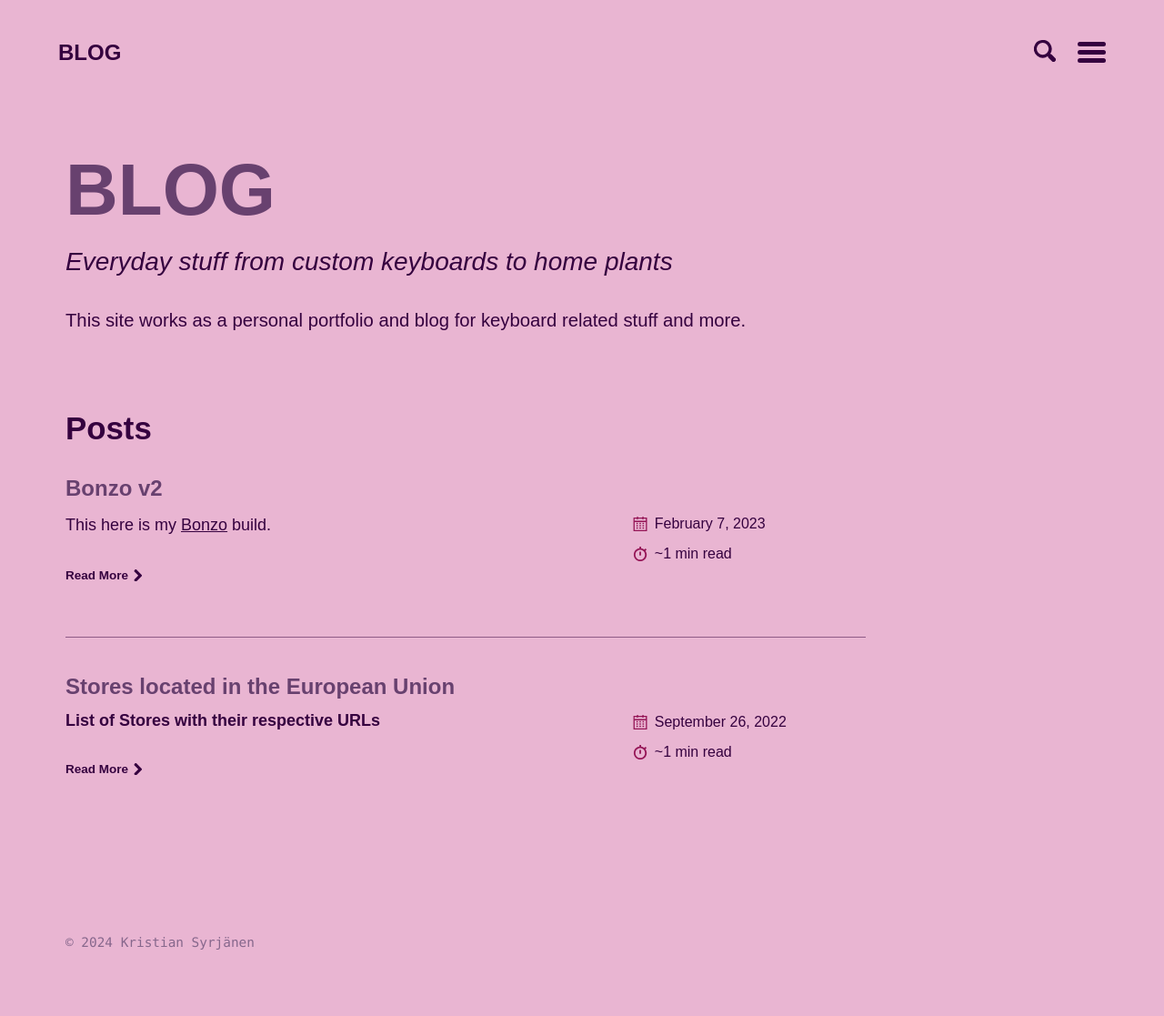
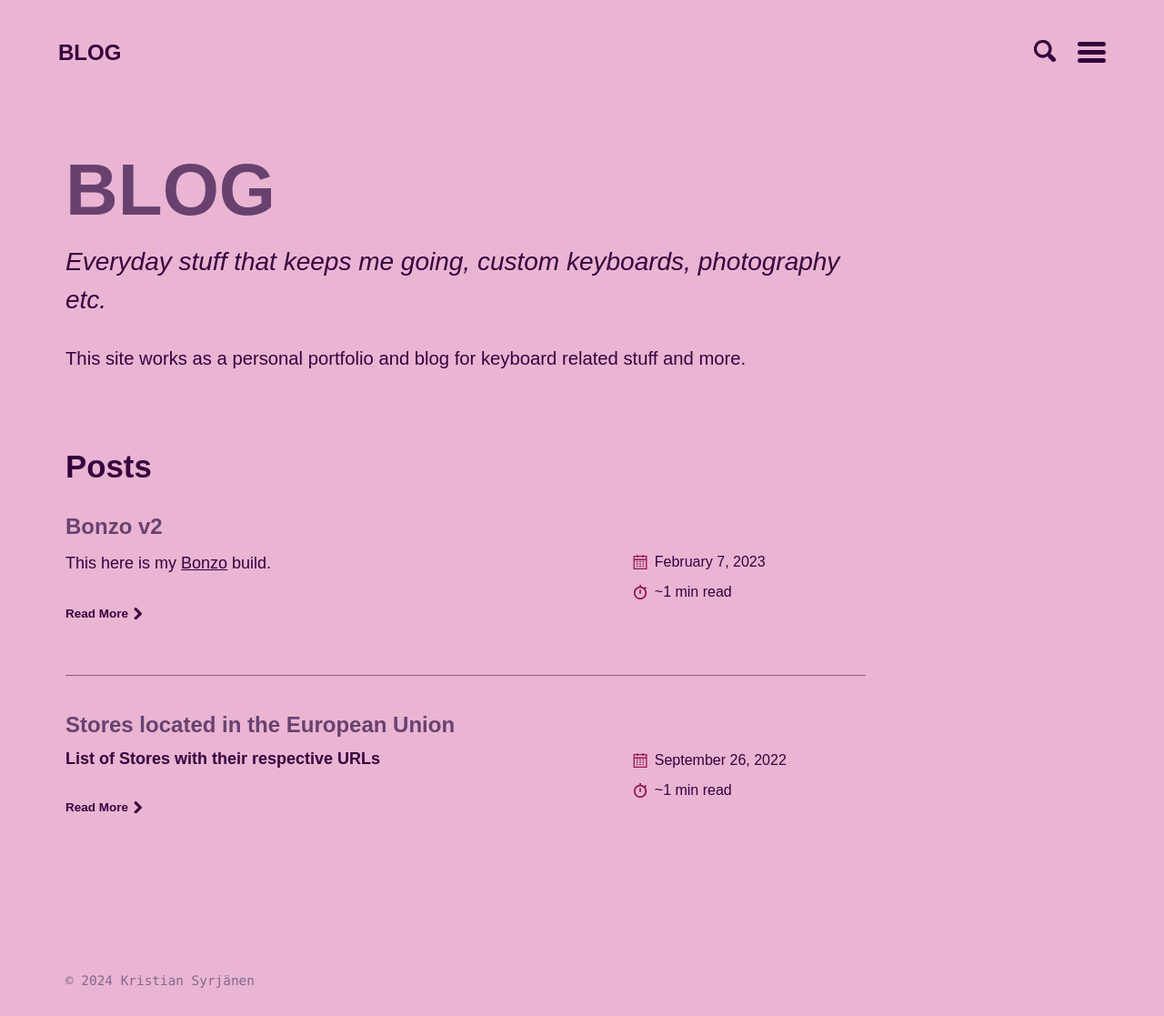
Before and after one commit to kristiansyrjanen/kristiansyrjanen.github.io, a Jekyll site: the page built from index.html, in a window 1280 px wide. Shown: the whole page at 91% size. Built offline with Jekyll 4.4.1, drawn with Linux system fonts in a browser that asks for light colours; some web fonts are replaced; the list of posts is cut into pages by our own code; before the commit the page ends 1075 px from its top, so only the background shows below that.

Commit message:
Update index.html

```diff
--- a/index.html
+++ b/index.html
@@ -2,7 +2,7 @@
 layout: home
 paginate: true
 alt_title: "BLOG"
-sub_title: "Everyday stuff from custom keyboards to home plants"
+sub_title: "Everyday stuff that keeps me going, custom keyboards, photography etc."
 image:
 introduction: |
   This site works as a personal portfolio and blog for keyboard related stuff and more.
```
